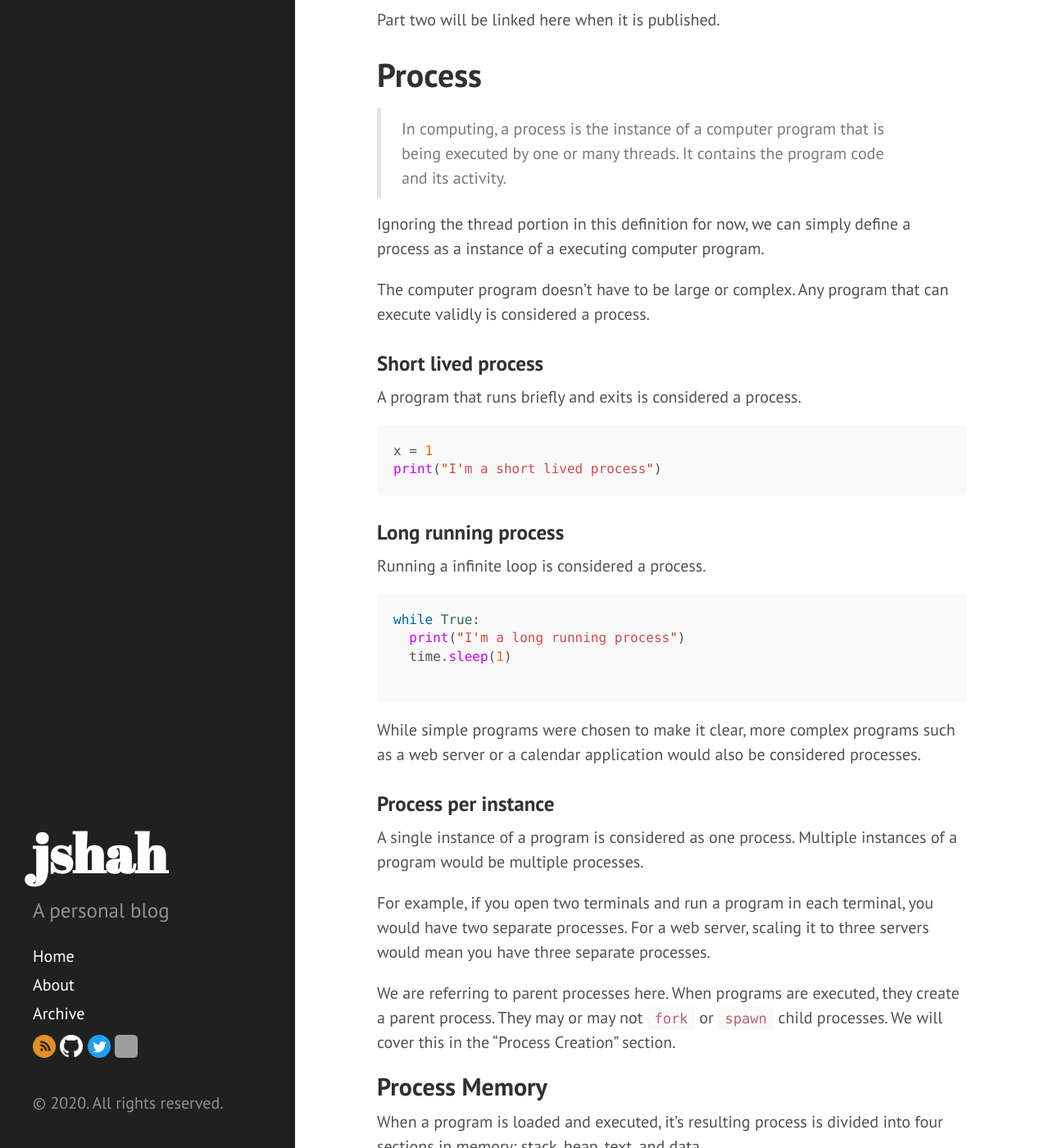
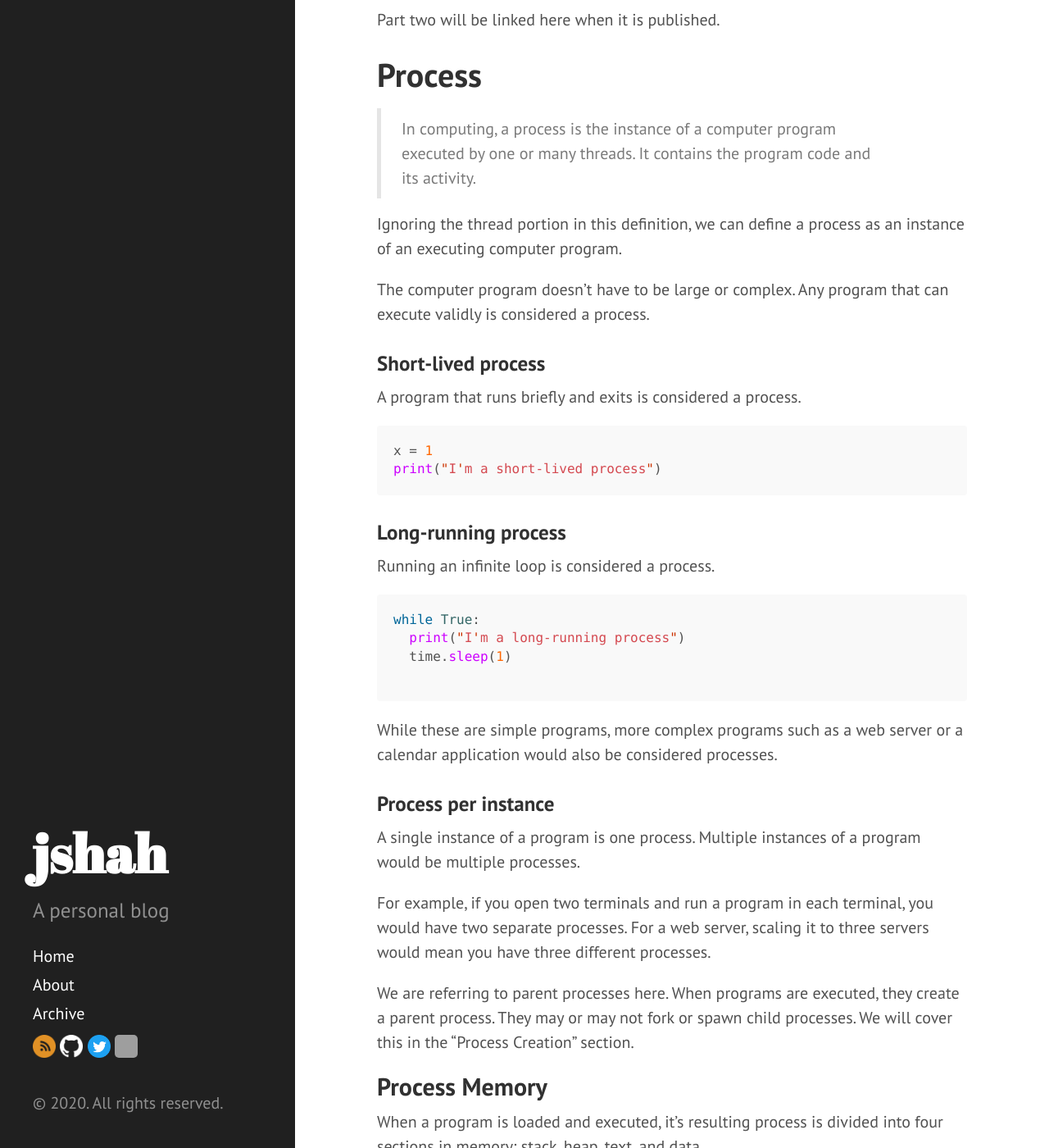
Before and after one commit to jshah/jshah.github.io, a Jekyll site: the page built from _posts/2020-08-24-a-developers-guide-to-processes.md, in a window 1280 px wide and 1400 px high, scrolled down 311 px. Shown: the whole window at 82% size. Built offline with Jekyll 4.4.1, drawn with Linux system fonts in a browser that asks for light colours; some of the changed text lies outside the part shown; grey boxes are pictures that could not be loaded.

Commit message:
fix grammar

````diff
--- a/_posts/2020-08-24-a-developers-guide-to-processes.md
+++ b/_posts/2020-08-24-a-developers-guide-to-processes.md
@@ -5,47 +5,47 @@ date:   2020-08-24 10:00:00 -0700
 categories: developer guide processes threads
 ---
 
-This article is part one of a two part series where you will learn about processes, threads, and the differences between them. Throughout the series, we'll cover the fundamental concepts that explain what they are, how they work, and how they differ.
+This article is part one of a three-part series where you will learn about processes, threads, and the differences between them. Throughout the series, we'll cover the fundamental concepts that explain what they are, how they work, and how they differ.
 
 Part two will be linked here when it is published.
 
 # Process
 
-> In computing, a process is the instance of a computer program that is being executed by one or many threads. It contains the program code and its activity.
+> In computing, a process is the instance of a computer program executed by one or many threads. It contains the program code and its activity.
 
-Ignoring the thread portion in this definition for now, we can simply define a process as a instance of a executing computer program.
+Ignoring the thread portion in this definition, we can define a process as an instance of an executing computer program.
 
 The computer program doesn't have to be large or complex. Any program that can execute validly is considered a process.
 
-### Short lived process
+### Short-lived process
 
 A program that runs briefly and exits is considered a process.
 
 ```python
 x = 1
-print("I'm a short lived process")
+print("I'm a short-lived process")
 ```
 
-### Long running process
+### Long-running process
 
-Running a infinite loop is considered a process.
+Running an infinite loop is considered a process.
 
 ```python
 while True:
-  print("I'm a long running process")
+  print("I'm a long-running process")
   time.sleep(1)
 
 ```
 
-While simple programs were chosen to make it clear, more complex programs such as a web server or a calendar application would also be considered processes.
+While these are simple programs, more complex programs such as a web server or a calendar application would also be considered processes.
 
 ### Process per instance
 
-A single instance of a program is considered as one process. Multiple instances of a program would be multiple processes.
+A single instance of a program is one process. Multiple instances of a program would be multiple processes.
 
-For example, if you open two terminals and run a program in each terminal, you would have two separate processes. For a web server, scaling it to three servers would mean you have three separate processes.
+For example, if you open two terminals and run a program in each terminal, you would have two separate processes. For a web server, scaling it to three servers would mean you have three different processes.
 
-We are referring to parent processes here. When programs are executed, they create a parent process. They may or may not  `fork` or `spawn` child processes. We will cover this in the "Process Creation" section.
+We are referring to parent processes here. When programs are executed, they create a parent process. They may or may not fork or spawn child processes. We will cover this in the "Process Creation" section.
 
 ## Process Memory
 
@@ -77,14 +77,14 @@ The stack is used for local variables. Space on the stack is reserved for local
 During the lifecycle of a process, it may be in one of five states.
 
 1. Start - Initial state when a process is first started or created.
-2. Ready - Ready processes are waiting to have the processor allocated to them by the operating system so that they can run.
+2. Ready - Ready processes are waiting to have the processor allocated to them by the operating system to run.
 3. Running - Once the process has been assigned to a processor by the OS scheduler, the process state is set to running and the processor executes its instructions.
 4. Waiting - Process moves into the waiting state if it needs to wait for a resource, such as waiting for user input, or waiting for a file to become available.
-5. Terminated - Once the process finishes its execution, or it is terminated by the operating system, it is moved to the terminated state.
+5. Terminated - Once the process finishes its execution or is terminated by the operating system, it is moved to the terminated state.
 
 ![process_state.jpg](/public/images/process_state.jpg)
 
-Some processes might cycle between the states of ready, running, and waiting repeatedly due to their program instruction (long running process example). Other processes might not need to wait and will just go from start, ready, running, and then to terminated (short lived process example). The lifecycle of a program will depend on the underlying program.
+Some processes might cycle between the states of ready, running, and repeatedly waiting due to their program instruction (long-running process example). Other processes might not need to wait and will go from the start, ready, running, and then to terminated (short-lived process example). The lifecycle of a program will depend on the underlying program.
 
 ## Process Control Block (PCB)
 
@@ -183,7 +183,7 @@ For UNIX, the `spawn` behavior is done by combining `fork` and then calling `exe
 
 ### Independent Process
 
-Independent processes are processes that operate concurrently on a operating system and they do not affect other processes nor are they affected by other processes.
+Independent processes operate concurrently on an operating system, and they do not affect other processes nor are they affected by other processes.
 
 For example, a parent and a child process that are running concurrently and not sharing memory between each other even if the underyling program is the same.
 
@@ -191,14 +191,14 @@ For example, a parent and a child process that are running concurrently and not
 
 Processes might need to communicate with each other for the following reasons.
 
-- Information Sharing - Several processes may need to access to the same file.
+- Information Sharing - Several processes may need to access the same file.
 - Computation speedup - A problem can be solved faster if it can be broken down into sub-tasks to be solved concurrently (especially when multiple processors are involved).
-- Modularity - It may be easier to separate a complex task into separate subtasks rather than having many processes run the complex task.
+- Modularity - It may be easier to separate a complex task into separate subtasks than having many processes run the complex task.
 - Convenience - A user can run several programs at the same time to perform some task.
 
 There are two main types of communication that processes use to cooperate: Shared Memory systems or Message Passing systems.
 
-We won't go over the communication types as it is not extremely common for developers to use them. However, if you ever come across a situation where it could be helpful, it is important to know that they exist.
+We won't go over the communication types as it is not extremely common for developers to use them. However, if you ever come across a situation where it could be helpful, it is essential to know that they exist.
 This [article](https://www.geeksforgeeks.org/inter-process-communication-ipc/){:target="_blank"} covers interprocess communication in detail if you are interested.
 
 # References
````
Also changed, not shown: other parts of _posts/2020-08-24-a-developers-guide-to-processes.md (+8 -8 lines).
